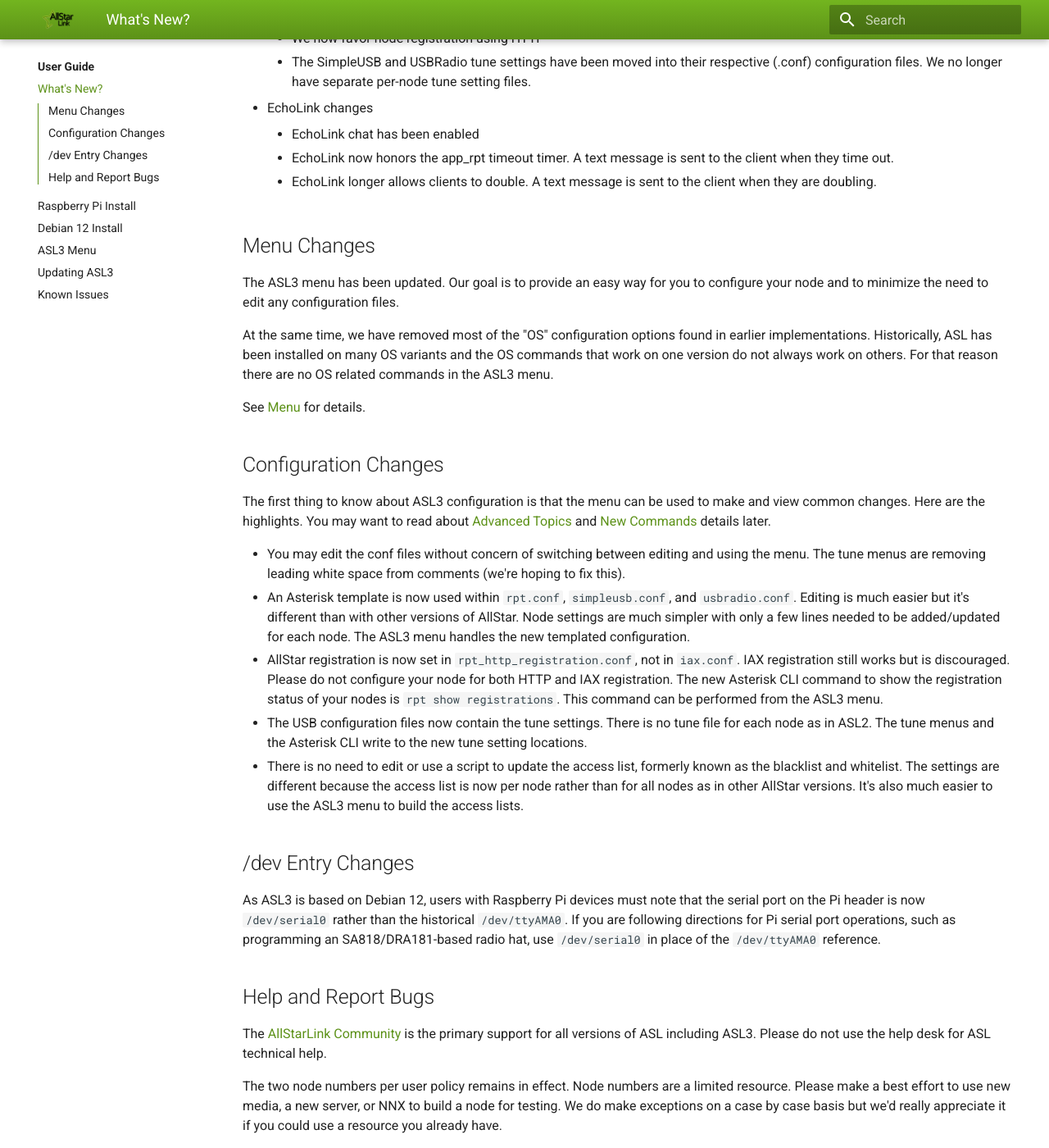
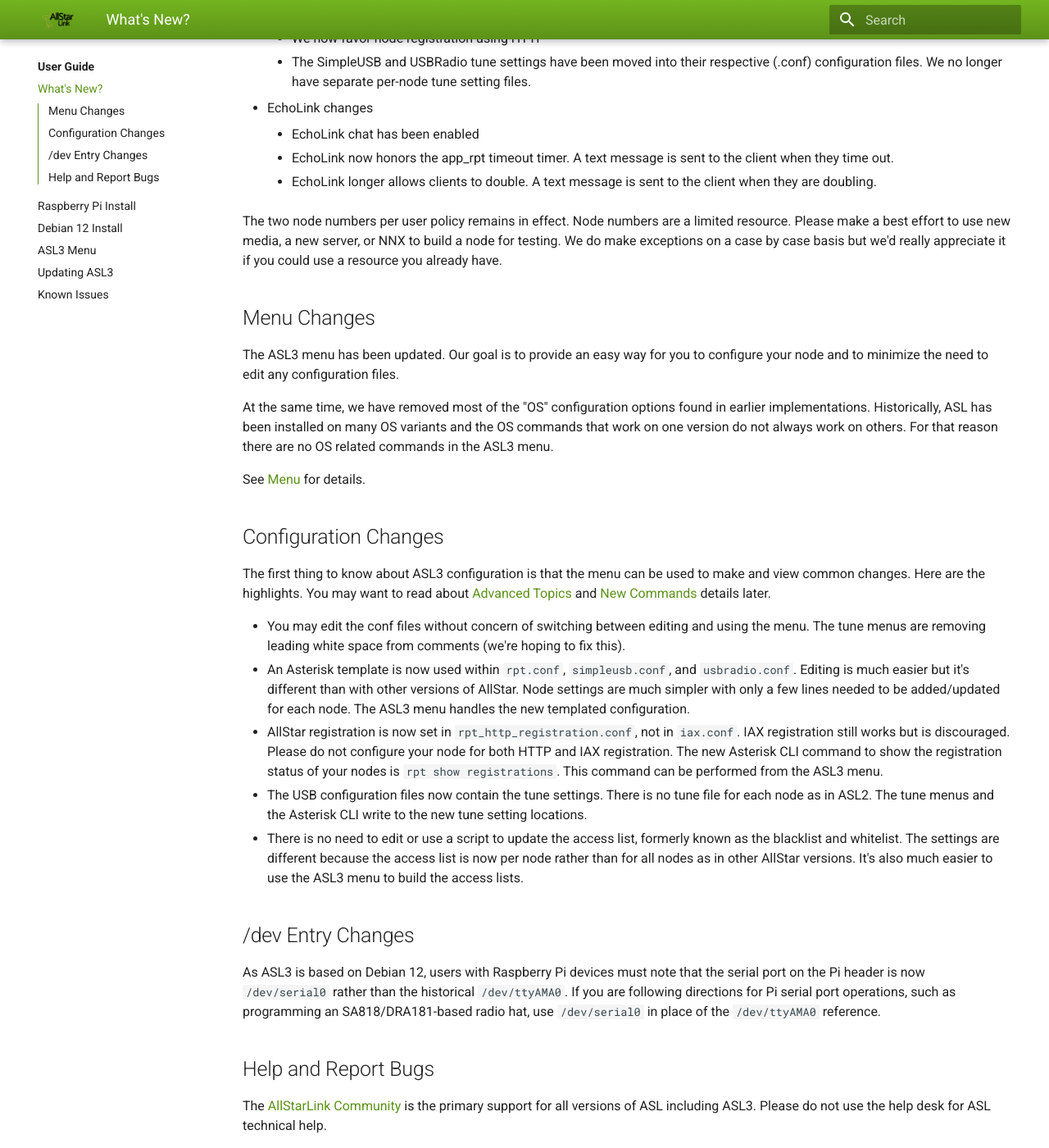
Before and after one commit to AllStarLink/ASL3-Manual, an MkDocs documentation site: the page built from docs/user-guide/whats-new.md, in a window 1280 px wide and 1400 px high, scrolled down 445 px. Shown: the whole window at 82% size. Built offline with MkDocs 1.6.1 and Material for MkDocs 9.7.7, drawn with Linux system fonts in a browser that asks for light colours; part of the change alters nothing that is shown.

```diff
--- a/docs/user-guide/whats-new.md
+++ b/docs/user-guide/whats-new.md
@@ -14,6 +14,8 @@ Note: if you have installed an earlier version of ASL you need to know that ASL3
 	- EchoLink chat has been enabled
 	- EchoLink now honors the app\_rpt timeout timer.  A text message is sent to the client when they time out.
 	- EchoLink longer allows clients to double.  A text message is sent to the client when they are doubling.
+
+The two node numbers per user policy remains in effect. Node numbers are a limited resource. Please make a best effort to use new media, a new server, or NNX to build a node for testing. We do make exceptions on a case by case basis but we'd really appreciate it if you could use a resource you already have.
 
 ## Menu Changes
 
@@ -46,6 +48,4 @@ SA818/DRA181-based radio hat, use `/dev/serial0` in place of the
 
 The [AllStarLink Community](https://community.allstarlink.org/) is the primary support for all versions of ASL including ASL3. Please do not use the help desk for ASL technical help.
 
-The two node numbers per user policy remains in effect. Node numbers are a limited resource. Please make a best effort to use new media, a new server, or NNX to build a node for testing. We do make exceptions on a case by case basis but we'd really appreciate it if you could use a resource you already have.
-
 Report bugs to [AllStarLink GitHub](https://github.com/AllStarLink). There are numerous ASL3 repos. If you're not sure which repo for reporting bugs, feel free to use Community.
```
